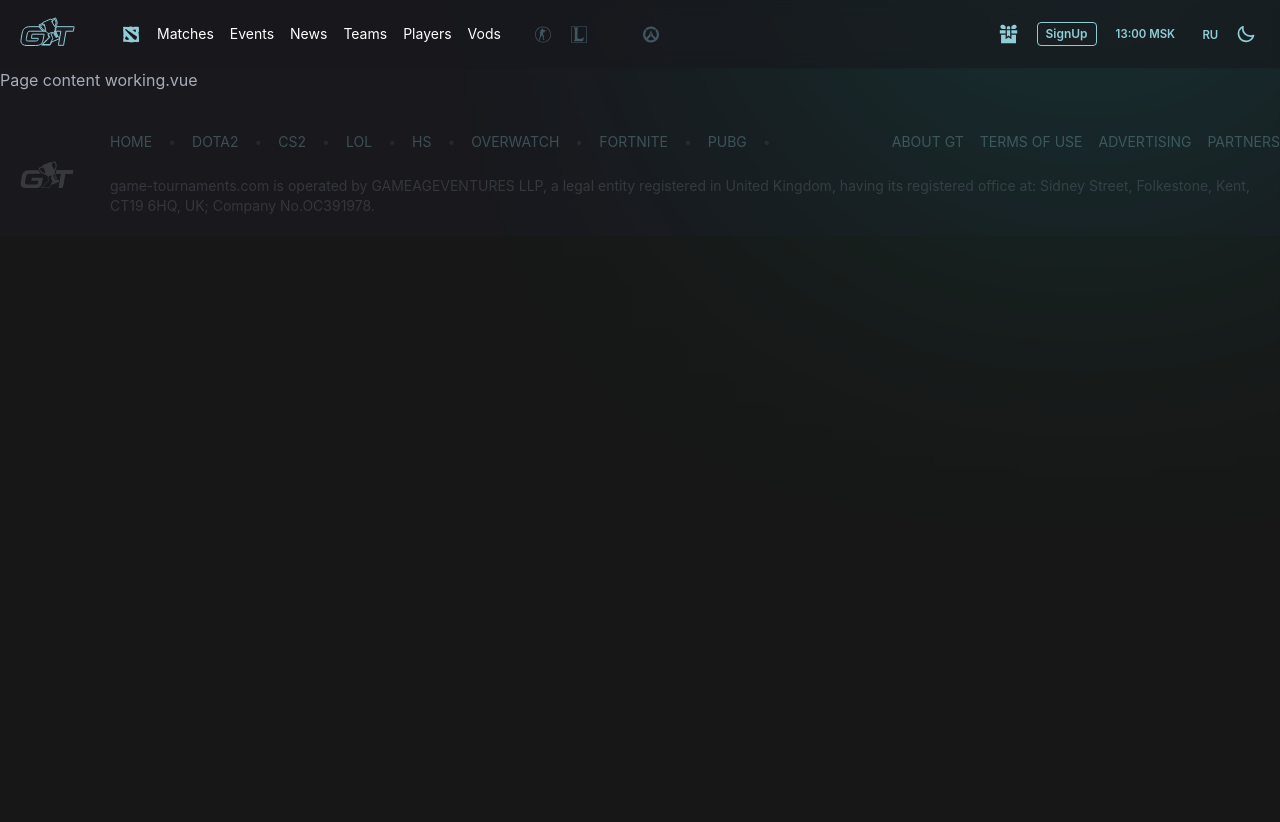
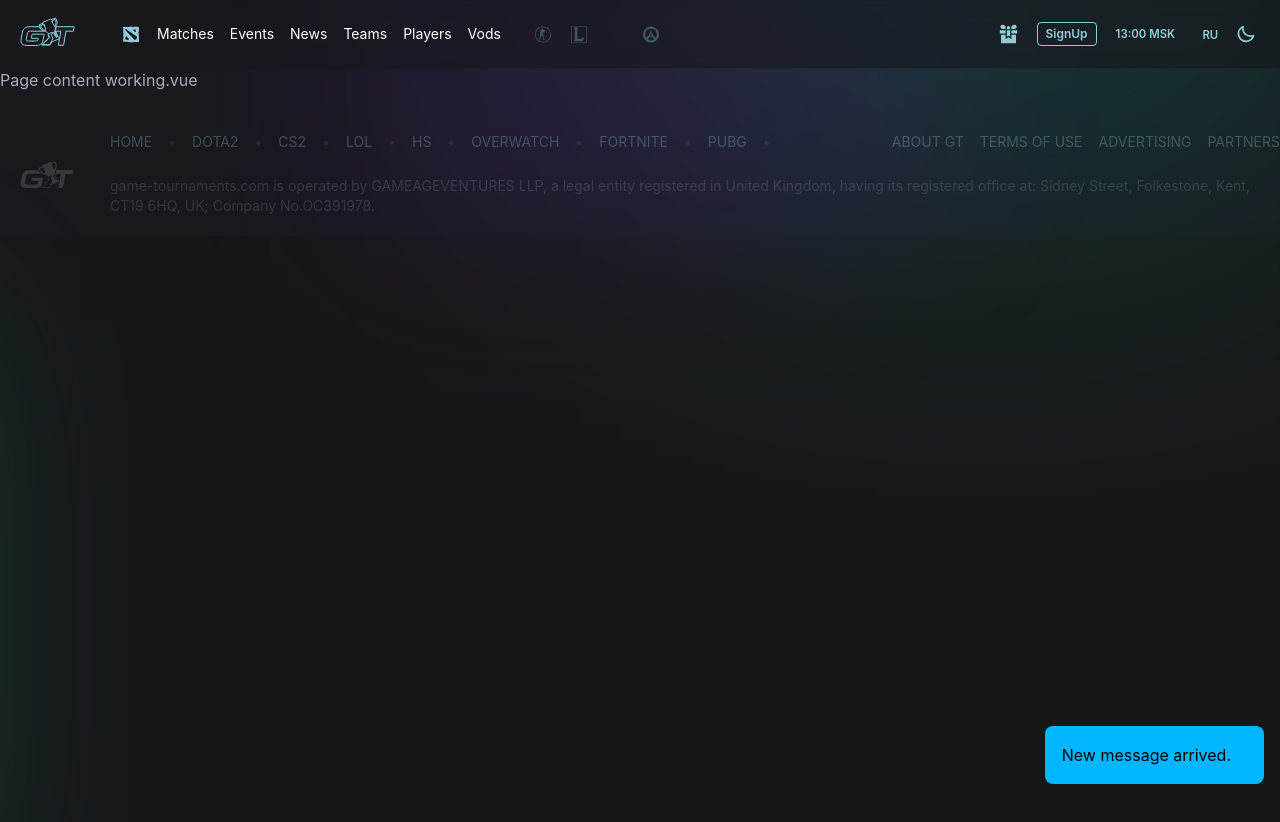
Before and after one commit to kleale/gt2.0_nuxt, a Nuxt app: page /working in a window 1280 px wide. Shown: the top 822 px of the page. Before the commit the page ends 800 px from the top, so only its background shows below. Built offline with nearby package versions, Linux system fonts and the light colour scheme.

Commit message:
app header fixes

```diff
--- a/app.vue
+++ b/app.vue
@@ -1,7 +1,11 @@
 <template>
   <NuxtLayout data-theme="gtTheme">
-    <NuxtPage/>
+    <NuxtPage />
     <AppFooter />
-
+    <div class="toast">
+      <div class="alert alert-info">
+        <span>New message arrived.</span>
+      </div>
+    </div>
   </NuxtLayout>
 </template>
--- a/assets/css/main.css
+++ b/assets/css/main.css
@@ -11,7 +11,7 @@ body{
   &:before{
     content: "";
     display: block;
-    width: 390px;
+    width: 590px;
     height: 390px;
     /* background: radial-gradient(circle, rgba(158,17,245,0.13491334033613445) 0%, rgba(158,17,245,0) 41%); */
     top:-300px;
@@ -26,28 +26,39 @@ body{
 [data-theme] {
   overflow: hidden;
 
-  /* &:after{
+  &:after{
     content: "";
     display: block;
-    width: 1890px;
-    height: 890px;
-    background: radial-gradient(circle, rgba(17,245,204,0.1) 0%, rgba(17,245,204,0) 45%);
-    top:-600px;
-    right: 50%;
-    margin-right: -1500px;
+    width: 390px;
+    height: 590px;
+    background: #11F5CC;
+    top:50%;
+    margin-top: 200px;
+    left: -440px;
     position: absolute;
+    filter: blur(100px);
+    opacity: .2;
   }
+
   &:before{
     content: "";
     display: block;
-    width: 2890px;
-    height: 1890px;
-    background: radial-gradient(circle, rgb(17 201 245 / 13%) 0%, rgb(17 222 245 / 0%) 41%);
-    top: 0px;
-    left: 0;
-    margin-left: -1800px;
+    width: 590px;
+    height: 290px;
+    background: #9E11F5;
+    bottom:0;
+    left: 50%;
+    margin-left: -290px;
     position: absolute;
-  } */
+    filter: blur(100px);
+    opacity: .1;
+
+    @media only screen and (max-width: 680px) {
+      width: 490px;
+    }
+  }
+
+
 }
 :root, [data-theme]{
 }
--- a/components/AppHeader.vue
+++ b/components/AppHeader.vue
@@ -32,7 +32,7 @@
           </li>
         </ul>
       </div>
-      <div class="navbar-end gap-2 lg:flex lg:w-auto px-3 lg:px-4 items-center">
+      <div class="navbar-end gap-2 flex  px-3 lg:px-4 items-center justify-end content-end">
         <a href="#" class="btn btn-sm btn-ghost btn-circle mr-1 text-primary hover:bg-primary hover:text-black">
           <!-- <img class="h-6 w-auto" :src="Gift" alt="Gift" /> -->
           <Gift class="h-5 w-auto" alt="Gift" :fontControlled="false" />
```
